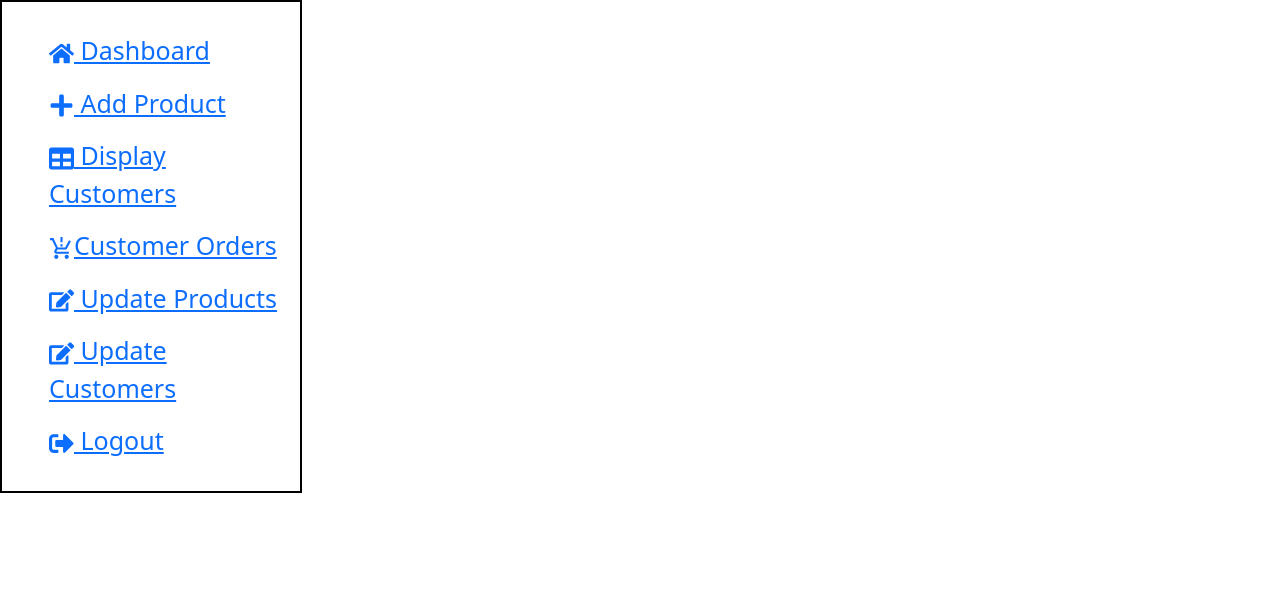
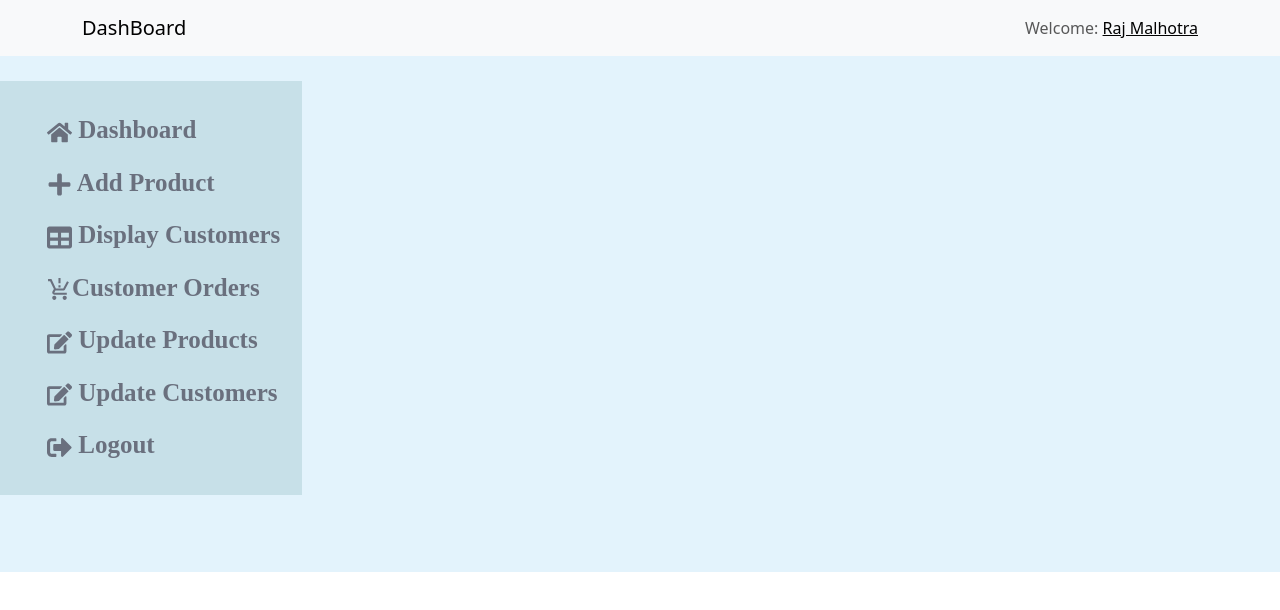
Before and after one commit to Rajankumar9955/E-Commerce, a React (Vite) app in the folder client/: page /admindashboard in a window 1280 px wide. Shown: the top 610 px of the page. Built offline with nearby package versions, Linux system fonts and the light colour scheme.

Commit message:
admin insert section done

```diff
--- a/client/src/Admin/AdminDashboard.jsx
+++ b/client/src/Admin/AdminDashboard.jsx
@@ -8,21 +8,23 @@ import { FaHome, FaPlus, FaTable,FaEdit, FaSignOutAlt } from "react-icons/fa";
 
 
 import "../Css/AdminDashboard.css"
+import AdminNavBar from './AdminNavbar';
 const AdminDashboard=()=>{
     return(
         <>
 <div id='admin'>
+    <AdminNavBar/>
       <Row>
         <Col md="3">
              <div id='admindashboard'>
              <ul className="sidebar-menu">
-                    <li><Link to="dashboard" className="active"><FaHome /> Dashboard</Link></li>
-                    <li><Link to="insertproduct" ><FaPlus /> Add Product</Link></li>
-                    <li><Link to="displaycustomer"><FaTable /> Display Customers</Link></li>
-                    <li><Link to="customerorders"><MdOutlineProductionQuantityLimits />Customer Orders</Link></li>
-                    <li><Link to="updateproducts"><FaEdit /> Update Products</Link></li>
-                    <li><Link to="updatecustomer"><FaEdit /> Update Customers</Link></li>
-                    <li><Link to="/" className="logout"><FaSignOutAlt /> Logout</Link></li>
+                    <li><Link to="dashboard" className="active" ><FaHome /> Dashboard</Link></li>
+                    <li><Link to="insertproduct"  className="active"><FaPlus /> Add Product</Link></li>
+                    <li><Link to="displaycustomer"className="active"><FaTable /> Display Customers</Link></li>
+                    <li><Link to="customerorders" className="active"><MdOutlineProductionQuantityLimits />Customer Orders</Link></li>
+                    <li><Link to="updateproducts" className="active"><FaEdit /> Update Products</Link></li>
+                    <li><Link to="updatecustomer" className="active"><FaEdit /> Update Customers</Link></li>
+                    <li><Link to="/"  className="active"><FaSignOutAlt /> Logout</Link></li>
                 </ul>
             </div>
 
--- /dev/null
+++ b/client/src/Admin/AdminNavbar.jsx
@@ -0,0 +1,24 @@
+import Container from 'react-bootstrap/Container';
+import Navbar from 'react-bootstrap/Navbar';
+
+
+
+const AdminNavBar=()=>{
+    return(
+        <>
+        <Navbar className="bg-body-tertiary">
+      <Container>
+        <Navbar.Brand href="#home">DashBoard</Navbar.Brand>
+        <Navbar.Toggle />
+        <Navbar.Collapse className="justify-content-end">
+          <Navbar.Text>
+            Welcome: <a href="#login">Raj Malhotra</a>
+          </Navbar.Text>
+        </Navbar.Collapse>
+      </Container>
+    </Navbar>
+
+        </>
+    )
+}
+export default AdminNavBar;
--- a/client/src/Css/AdminDashboard.css
+++ b/client/src/Css/AdminDashboard.css
@@ -1,17 +1,31 @@
 
 #admin{
-    /* background-color: lightskyblue; */
+    background-color: rgb(227, 243, 252);
     width: 100%;
-    /* height:572px */
+    height:572px
 }
 
 #admindashboard{
-    border: 2px solid black;
+    /* border: 2px solid black; */
     height: auto;
     padding: 15px;
+    margin-top: 25px;
+    background-color: rgb(199, 224, 232);
 }
 #admindashboard ul li{
     margin-top: 15px;
     font-size: 25px;
     list-style-type: none;
+    font-family: 'Times New Roman', Times, serif;
+    font-weight: bold;
+    /* border: 2px solid black; */
+    width: 240px;
 }
+#admindashboard ul li:hover{
+    background-color: rgb(254, 253, 253);
+    color: white;
+}
+#admindashboard ul li .active{
+ text-decoration: none;
+ color: rgb(106, 112, 126);
+}
```
